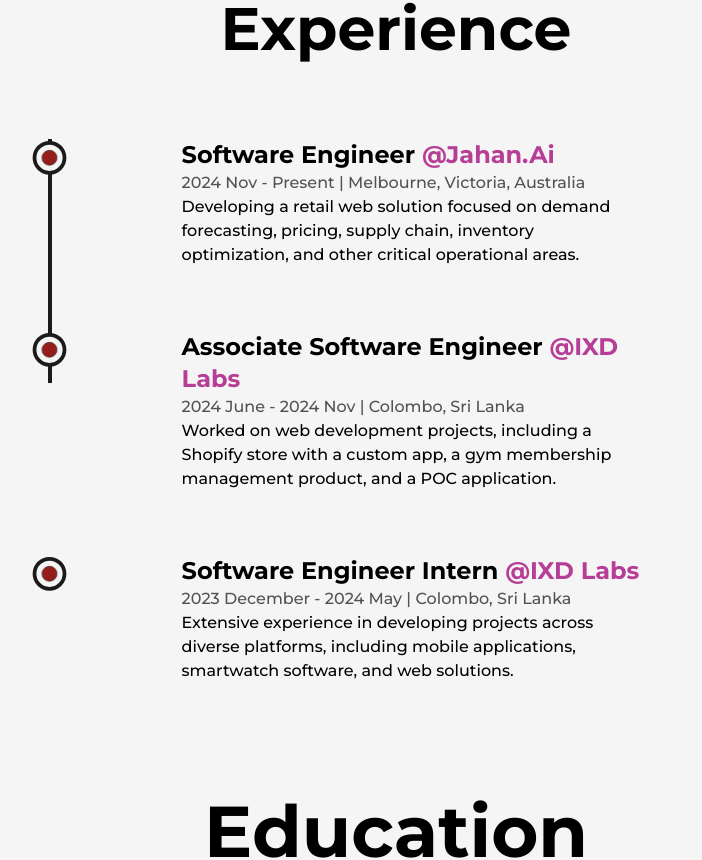
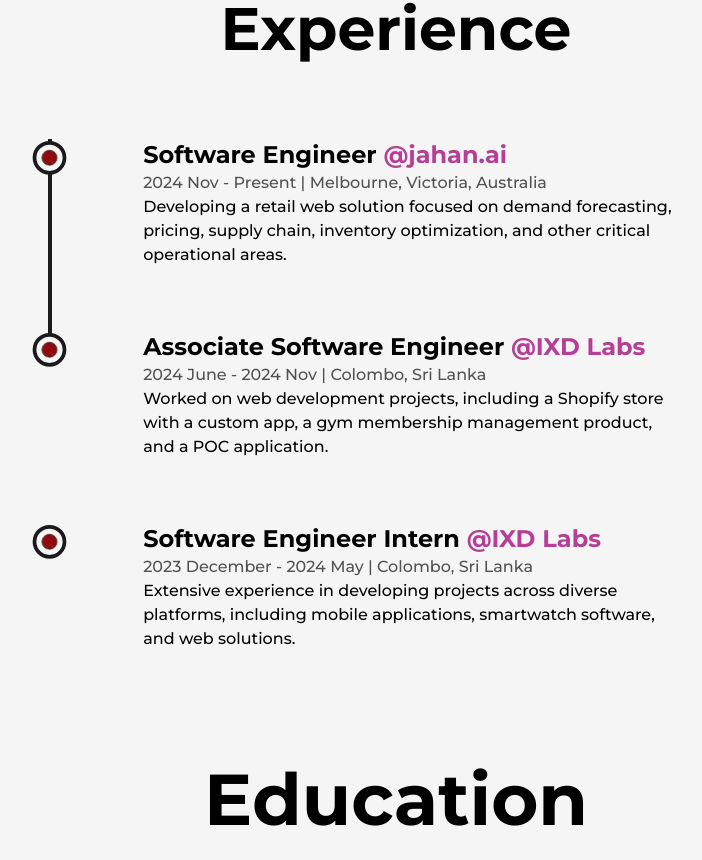
Before and after one commit to nadeeshaMadusanka99/personal_portfolio, a Next.js app: page /about in a window 1280 px wide. Shown: the part 1883-2743 px from the top of the page, without its empty margins (244-946 px from the left). Built offline with nearby package versions, Linux system fonts and the light colour scheme.

Commit message:
Minor changes to experience and education sections

```diff
--- a/src/components/AboutMe/Education.js
+++ b/src/components/AboutMe/Education.js
@@ -7,7 +7,7 @@
   return (
     <li
       ref={reference}
-      className="my-8 first:mt-0 last:mb-0 w-[60%] mx-auto flex flex-col items-center justify-between  md:w-[80%]"
+      className="my-8 first:mt-0 last:mb-0 w-[70%] mx-auto flex flex-col items-center justify-between  md:w-[80%]"
     >
       <LiIcon reference={reference} />
       <motion.div
--- a/src/components/AboutMe/Experience.js
+++ b/src/components/AboutMe/Experience.js
@@ -8,7 +8,7 @@
   return (
     <li
       ref={ref}
-      className="my-8 first:mt-0 last:mb-0 w-[60%] mx-auto flex flex-col items-center justify-between md:w-[80%]"
+      className="my-8 first:mt-0 last:mb-0 w-[70%] mx-auto flex flex-col items-center justify-between md:w-[80%]"
     >
       <LiIcon reference={ref} />
       <motion.div
@@ -16,12 +16,12 @@
         whileInView={{ y: 0 }}
         transition={{ duration: 0.5, type: "spring" }}
       >
-        <h3 className="capitalize font-bold text-2xl sm:text-xl xs:text-lg ">
+        <h3 className="font-bold text-2xl sm:text-xl xs:text-lg ">
           {position}&nbsp;
           <a
             href={companyLink}
             target="_blank"
-            className="text-primary capitalize"
+            className="text-primary"
           >
             {company}
           </a>
@@ -41,6 +41,7 @@
     target: ref,
     offset: ["start end", "center start"],
   });
+
   return (
     <div className="mb-28">
       <h2 className="font-bold text-6xl mt-20 mb-20 w-full text-center">
@@ -52,9 +53,9 @@
           className="absolute left-9 top-0 w-[4px] h-full bg-dark origin-top dark:bg-light"
         />
         <ul className="w-full flex flex-col items-start justify-between ml-4">
-          {dataExperience.map((edu, id) => (
+          {dataExperience.map((edu) => (
             <Details
-              key={id}
+              key={edu.id}
               position={edu.position}
               company={edu.company}
               companyLink={edu.companyLink}
```
